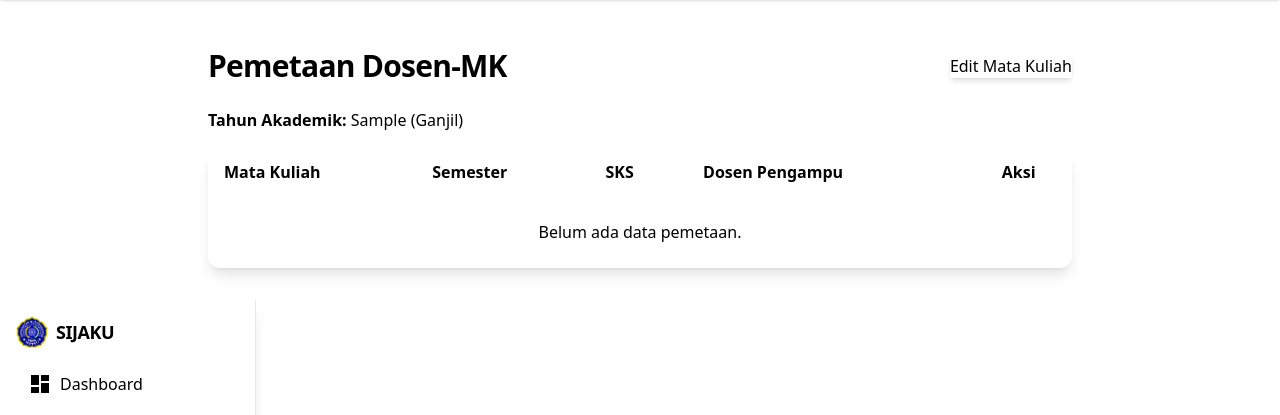
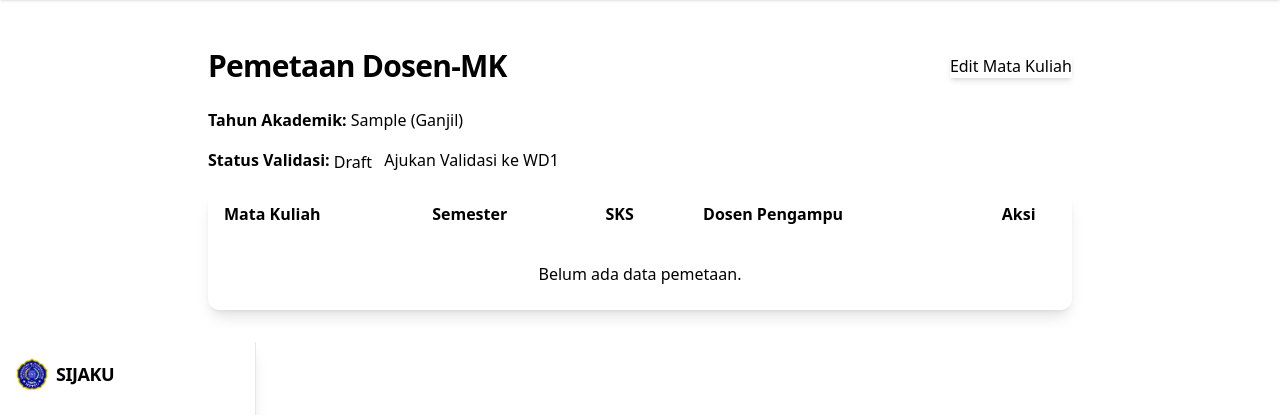
Before and after one commit to AmZaDin14/sijaku, a Django app: page /dashboard/pemetaan/ in a window 1280 px wide. Shown: the part 52-467 px from the top of the page. Run offline with Django 5.2, Linux system fonts and the light colour scheme; a user stored in the database is signed in; tables that the repository leaves empty hold one stand-in row (values such as "Sample post"); data that the repository does not hold is empty; some libraries are stand-ins or nearby versions.

Commit message:
Add validation models and views for Dosen-MK mapping, including status tracking and logging

```diff
--- a/sijaku/models.py
+++ b/sijaku/models.py
@@ -1,4 +1,5 @@
 from django.db import models
+from django.utils import timezone
 
 
 class Dosen(models.Model):
@@ -154,6 +155,63 @@ class PemetaanDosenMK(models.Model):
         return f"{self.matakuliah} ({self.tahun_akademik})"
 
 
+class ValidasiPemetaanDosenMK(models.Model):
+    STATUS_CHOICES = [
+        ("draft", "Draft"),
+        ("diajukan", "Diajukan ke WD1"),
+        ("disetujui", "Disetujui WD1"),
+        ("ditolak", "Ditolak WD1"),
+    ]
+    tahun_akademik = models.OneToOneField(
+        TahunAkademik, on_delete=models.CASCADE, related_name="validasi_pemetaan"
+    )
+    status = models.CharField(max_length=20, choices=STATUS_CHOICES, default="draft")
+    diajukan_oleh = models.ForeignKey(
+        Dosen,
+        on_delete=models.SET_NULL,
+        null=True,
+        blank=True,
+        related_name="pengajuan_pemetaan",
+    )
+    diajukan_pada = models.DateTimeField(null=True, blank=True)
+    divalidasi_oleh = models.ForeignKey(
+        Dosen,
+        on_delete=models.SET_NULL,
+        null=True,
+        blank=True,
+        related_name="validasi_pemetaan_wd1",
+    )
+    divalidasi_pada = models.DateTimeField(null=True, blank=True)
+    catatan = models.TextField(blank=True)
+
+    class Meta:
+        verbose_name = "Validasi Pemetaan Dosen-MK"
+        verbose_name_plural = "Validasi Pemetaan Dosen-MK"
+
+    def __str__(self):
+        return f"{self.tahun_akademik} - {self.get_status_display()}"
+
+
+class ValidasiPemetaanDosenMKLog(models.Model):
+    validasi = models.ForeignKey(
+        ValidasiPemetaanDosenMK, on_delete=models.CASCADE, related_name="histori"
+    )
+    aksi = models.CharField(
+        max_length=50, choices=ValidasiPemetaanDosenMK.STATUS_CHOICES
+    )
+    oleh = models.ForeignKey(Dosen, on_delete=models.SET_NULL, null=True, blank=True)
+    waktu = models.DateTimeField(default=timezone.now)
+    catatan = models.TextField(blank=True)
+
+    class Meta:
+        verbose_name = "Histori Validasi Pemetaan Dosen-MK"
+        verbose_name_plural = "Histori Validasi Pemetaan Dosen-MK"
+        ordering = ["-waktu"]
+
+    def __str__(self):
+        return f"{self.validasi} - {self.aksi} ({self.waktu:%Y-%m-%d %H:%M})"
+
+
 class Kelas(models.Model):
     tahun_angkatan = models.PositiveIntegerField(
         help_text="Tahun angkatan mahasiswa, misal 2023 untuk mahasiswa angkatan 2023",
--- a/sijaku/templates/sijaku/dashboard/admin/pemetaan.html
+++ b/sijaku/templates/sijaku/dashboard/admin/pemetaan.html
@@ -13,6 +13,33 @@
     <div class="mb-4">
       <span class="font-semibold">Tahun Akademik:</span> {{ tahun_aktif.tahun }} ({{ tahun_aktif.get_semester_display }})
     </div>
+    {% if validasi %}
+      <div class="mb-4">
+        <span class="font-semibold">Status Validasi:</span>
+        {% if validasi.status == 'draft' %}
+          <span class="badge badge-warning align-middle">{{ validasi.get_status_display }}</span>
+        {% elif validasi.status == 'diajukan' %}
+          <span class="badge badge-info align-middle">{{ validasi.get_status_display }}</span>
+        {% elif validasi.status == 'disetujui' %}
+          <span class="badge badge-success align-middle">{{ validasi.get_status_display }}</span>
+        {% elif validasi.status == 'ditolak' %}
+          <span class="badge badge-error align-middle">{{ validasi.get_status_display }}</span>
+        {% else %}
+          <span class="badge align-middle">{{ validasi.get_status_display }}</span>
+        {% endif %}
+        {% if validasi.status == 'draft' or validasi.status == 'ditolak' %}
+          <form method="post" class="inline">
+            {% csrf_token %}
+            <button type="submit" class="btn btn-primary btn-sm ml-2">Ajukan Validasi ke WD1</button>
+          </form>
+        {% endif %}
+        {% if validasi.status == 'ditolak' and validasi.catatan %}
+          <div class="mt-2 text-sm text-error">
+            <span class="font-semibold">Catatan WD1:</span> {{ validasi.catatan }}
+          </div>
+        {% endif %}
+      </div>
+    {% endif %}
     <div class="overflow-x-auto rounded-xl shadow-lg bg-base-100">
       <table class="table table-zebra w-full">
         <thead class="bg-base-200 text-base-content">
--- a/sijaku/templates/sijaku/dashboard/base.html
+++ b/sijaku/templates/sijaku/dashboard/base.html
@@ -99,6 +99,12 @@
                                 </div>
                             </li>
                             <li>
+                                <a class="menu-item flex items-center gap-2 px-3 py-2 rounded-lg hover:bg-primary/20 transition{% if request.path == '/dashboard/validasi-pemetaan/' %} bg-primary/10 font-bold text-primary{% endif %}"
+                                   href="{% url 'validasi_pemetaan_list_wd1' %}">
+                                    <span class="material-icons text-primary">fact_check</span> Validasi Pemetaan Dosen-MK
+                                </a>
+                            </li>
+                            <li>
                                 <a class="menu-item flex items-center gap-2 px-3 py-2 rounded-lg hover:bg-primary/20 transition{% if request.path == '/dashboard/jadwal/' %} bg-primary/10 font-bold text-primary{% endif %}"
                                    href="{% url 'jadwal_master' %}">
                                     <span class="material-icons text-primary">schedule</span> Jadwal Kuliah
--- a/sijaku/urls.py
+++ b/sijaku/urls.py
@@ -1,6 +1,7 @@
 from django.urls import path
 
 from . import views
+from .views import validasi_pemetaan_detail_wd1, validasi_pemetaan_list_wd1
 
 urlpatterns = [
     path("", views.index, name="home"),
@@ -131,4 +132,15 @@ urlpatterns = [
     ),
     # Jadwal
     path("dashboard/jadwal/", views.JadwalMasterView.as_view(), name="jadwal_master"),
+    # Validasi Pemetaan Dosen-MK untuk WD1
+    path(
+        "dashboard/validasi-pemetaan/",
+        validasi_pemetaan_list_wd1,
+        name="validasi_pemetaan_list_wd1",
+    ),
+    path(
+        "dashboard/validasi-pemetaan/<int:pk>/",
+        validasi_pemetaan_detail_wd1,
+        name="validasi_pemetaan_detail_wd1",
+    ),
 ]
--- a/sijaku/utils.py
+++ b/sijaku/utils.py
@@ -6,9 +6,9 @@ from .models import MataKuliah
 DURASI_PER_SKS = 30  # Ganti sesuai aturan kampus Anda, misal: 50
 
 
-def get_durasi_menit(matakuliah: MataKuliah):
+def get_durasi_menit(matakuliah: MataKuliah, durasi_per_sks: int = DURASI_PER_SKS):
     """Mengubah SKS menjadi durasi dalam menit."""
-    return matakuliah.sks * DURASI_PER_SKS
+    return matakuliah.sks * durasi_per_sks
 
 
 def find_divisors(n: int):
--- a/sijaku/views.py
+++ b/sijaku/views.py
@@ -8,6 +8,7 @@ from django.contrib import messages
 from django.contrib.auth.decorators import login_required
 from django.shortcuts import get_object_or_404, redirect, render
 from django.urls import reverse
+from django.utils import timezone
 from django.views import View
 from django.views.decorators.http import require_http_methods
 
@@ -23,6 +24,8 @@ from .models import (
     Peminatan,  # pastikan sudah diimpor
     Ruangan,
     TahunAkademik,
+    ValidasiPemetaanDosenMK,
+    ValidasiPemetaanDosenMKLog,
 )
 
 
@@ -314,17 +317,50 @@ def pemetaan_list(request):
     if not is_kaprodi(request.user):
         return redirect("dashboard")
     tahun_aktif = TahunAkademik.objects.filter(aktif=True).first()
-    if not tahun_aktif:
-        return render(
-            request, "sijaku/dashboard/admin/pemetaan.html", {"tahun_aktif": None}
+    validasi = None
+    if tahun_aktif:
+        from .models import ValidasiPemetaanDosenMK
+
+        validasi, _ = ValidasiPemetaanDosenMK.objects.get_or_create(
+            tahun_akademik=tahun_aktif, defaults={"status": "draft"}
         )
-    daftar = PemetaanDosenMK.objects.filter(tahun_akademik=tahun_aktif).select_related(
-        "matakuliah", "dosen_pengampu"
-    )
+    # Perbaikan: izinkan pengajuan jika status draft atau ditolak
+    if (
+        request.method == "POST"
+        and tahun_aktif
+        and validasi
+        and validasi.status in ["draft", "ditolak"]
+    ):
+        from django.utils import timezone
+
+        validasi.status = "diajukan"
+        validasi.diajukan_oleh = (
+            request.user.dosen if hasattr(request.user, "dosen") else None
+        )
+        validasi.diajukan_pada = timezone.now()
+        validasi.save()
+        from .models import ValidasiPemetaanDosenMKLog
+
+        ValidasiPemetaanDosenMKLog.objects.create(
+            validasi=validasi,
+            aksi="diajukan",
+            oleh=validasi.diajukan_oleh,
+            waktu=validasi.diajukan_pada,
+            catatan="Pengajuan validasi oleh Kaprodi.",
+        )
+        from django.contrib import messages
+
+        messages.success(request, "Pengajuan validasi berhasil dikirim ke WD1.")
+        return redirect("pemetaan_list")
+    daftar = []
+    if tahun_aktif:
+        daftar = PemetaanDosenMK.objects.filter(
+            tahun_akademik=tahun_aktif
+        ).select_related("matakuliah", "dosen_pengampu")
     return render(
         request,
         "sijaku/dashboard/admin/pemetaan.html",
-        {"tahun_aktif": tahun_aktif, "pemetaan_list": daftar},
+        {"tahun_aktif": tahun_aktif, "pemetaan_list": daftar, "validasi": validasi},
     )
 
 
@@ -855,3 +891,74 @@ class JadwalMasterView(View):
             pass
 
         return render(request, self.template_name, context)
+
+
+def validasi_pemetaan_list_wd1(request):
+    # Hanya WD1 yang boleh akses
+    if (
+        not hasattr(request.user, "dosen")
+        or not request.user.dosen.jabatan.filter(nama="wd1").exists()
+    ):
+        return redirect("dashboard")
+    daftar = ValidasiPemetaanDosenMK.objects.exclude(status="draft").select_related(
+        "tahun_akademik", "diajukan_oleh"
+    )
+    return render(
+        request,
+        "sijaku/dashboard/wd1/validasi_pemetaan_list.html",
+        {"daftar": daftar},
+    )
+
+
+def validasi_pemetaan_detail_wd1(request, pk):
+    # Hanya WD1 yang boleh akses
+    if (
+        not hasattr(request.user, "dosen")
+        or not request.user.dosen.jabatan.filter(nama="wd1").exists()
+    ):
+        return redirect("dashboard")
+    validasi = get_object_or_404(ValidasiPemetaanDosenMK, pk=pk)
+    # Ambil daftar pemetaan dosen-mk untuk tahun akademik terkait
+    pemetaan_list = PemetaanDosenMK.objects.filter(
+        tahun_akademik=validasi.tahun_akademik
+    ).select_related("matakuliah", "dosen_pengampu")
+    if request.method == "POST":
+        aksi = request.POST.get("aksi")
+        catatan = request.POST.get("catatan", "")
+        from django.utils import timezone
+
+        if aksi == "setujui":
+            validasi.status = "disetujui"
+            validasi.divalidasi_oleh = request.user.dosen
+            validasi.divalidasi_pada = timezone.now()
+            validasi.catatan = catatan
+            validasi.save()
+            ValidasiPemetaanDosenMKLog.objects.create(
+                validasi=validasi,
+                aksi="disetujui",
+                oleh=request.user.dosen,
+                waktu=validasi.divalidasi_pada,
+                catatan=catatan,
+            )
+            messages.success(request, "Pemetaan dosen-mk disetujui.")
+        elif aksi == "tolak":
+            validasi.status = "ditolak"
+            validasi.divalidasi_oleh = request.user.dosen
+            validasi.divalidasi_pada = timezone.now()
+            validasi.catatan = catatan
+            validasi.save()
+            ValidasiPemetaanDosenMKLog.objects.create(
+                validasi=validasi,
+                aksi="ditolak",
+                oleh=request.user.dosen,
+                waktu=validasi.divalidasi_pada,
+                catatan=catatan,
+            )
+            messages.error(request, "Pemetaan dosen-mk ditolak.")
+        return redirect("validasi_pemetaan_list_wd1")
+    histori = validasi.histori.all()
+    return render(
+        request,
+        "sijaku/dashboard/wd1/validasi_pemetaan_detail.html",
+        {"validasi": validasi, "histori": histori, "pemetaan_list": pemetaan_list},
+    )
```
Also changed, not shown: sijaku/templates/sijaku/dashboard/wd1/validasi_pemetaan_detail.html (added, +96 -0 lines), sijaku/templates/sijaku/dashboard/wd1/validasi_pemetaan_list.html (added, +46 -0 lines), sijaku/migrations/0016_validasipemetaandosenmk_validasipemetaandosenmklog.py (added).
